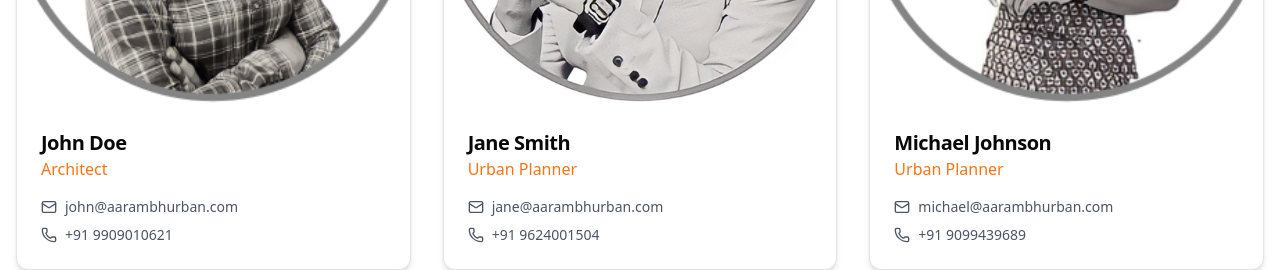
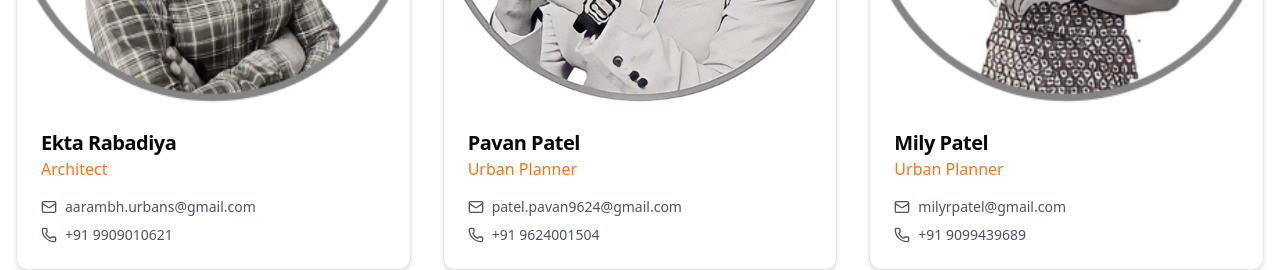
Before and after one commit to harshil-vasoya/aarabh_uraban, a Next.js app: page /team in a window 1280 px wide. Shown: the part 1180-1450 px from the top of the page. Built offline with nearby package versions, Linux system fonts and the light colour scheme.

Commit message:
changes with out mail

```diff
--- a/package.json
+++ b/package.json
@@ -3,7 +3,7 @@
   "version": "0.1.0",
   "private": true,
   "scripts": {
-    "dev": "next dev --turbopack",
+    "dev": "next dev --turbopack -H 0.0.0.0",
     "build": "next build",
     "start": "next start",
     "lint": "next lint"
--- a/src/app/about/page.tsx
+++ b/src/app/about/page.tsx
@@ -66,7 +66,7 @@ export default function AboutPage() {
   }
 
   return (
-    <div className="min-h-screen">
+    <div className="min-h-screen w-full">
         {/* About Hero Section - Updated to match portfolio style */}
         <section className="relative pt-32 pb-20 bg-gradient-to-b from-gray-900 to-gray-800 text-white overflow-hidden">
           {/* Background Elements */}
@@ -144,9 +144,9 @@ export default function AboutPage() {
         </section>
 
         {/* About Content Section */}
-        <section id="our-story" className="py-20">
-          <div className="container mx-auto px-4">
-            <div className="grid grid-cols-1 md:grid-cols-2 gap-12 items-center">
+        <section id="our-story" className="py-20 w-full">
+          <div className="container mx-auto px-4 justify-between align-middle items-start">
+            <div className="w-full grid grid-cols-1 md:grid-cols-2 gap-12 ">
               <motion.div
                 initial={{ opacity: 0, x: -50 }}
                 whileInView={{ opacity: 1, x: 0 }}
@@ -172,13 +172,13 @@ export default function AboutPage() {
                 </p>
               </motion.div>
               <motion.div
-                className="flex justify-center h-full"
+                className="flex justify-end h-full "
                 initial={{ opacity: 0, x: 50 }}
                 whileInView={{ opacity: 1, x: 0 }}
                 transition={{ duration: 0.5 }}
                 viewport={{ once: true }}
               >
-                <div className="relative w-full h-full rounded-xl overflow-hidden">
+                <div className="flex justify-end relative w-full h-full rounded-xl overflow-hidden">
                   <Image
                     src="/img/logo_svg.svg"
                     alt="Aarambh Urban Office"
--- a/src/app/team/page.tsx
+++ b/src/app/team/page.tsx
@@ -13,24 +13,24 @@ export default function TeamPage() {
 
   const teamMembers = [
     {
-      name: "John Doe",
+      name: "Ekta Rabadiya",
       position: "Architect",
       image: "/img/img-7.png",
-      email: "john@aarambhurban.com",
+      email: "aarambh.urbans@gmail.com",
       phone:"+91 9909010621"
     },
     {
-      name: "Jane Smith",
+      name: "Pavan Patel",
       position: "Urban Planner",
       image: "/img/img-8.jpg",
-      email: "jane@aarambhurban.com",
+      email: "patel.pavan9624@gmail.com",
       phone:"+91 9624001504"
     },
     {
-      name: "Michael Johnson",
+      name: "Mily Patel",
       position: "Urban Planner",
       image: "/img/img-9.png",
-      email: "michael@aarambhurban.com",
+      email: "milyrpatel@gmail.com",
       phone:"+91 9099439689"
     }
   ]
```
Also changed, not shown: public/img/temp.png (added).
